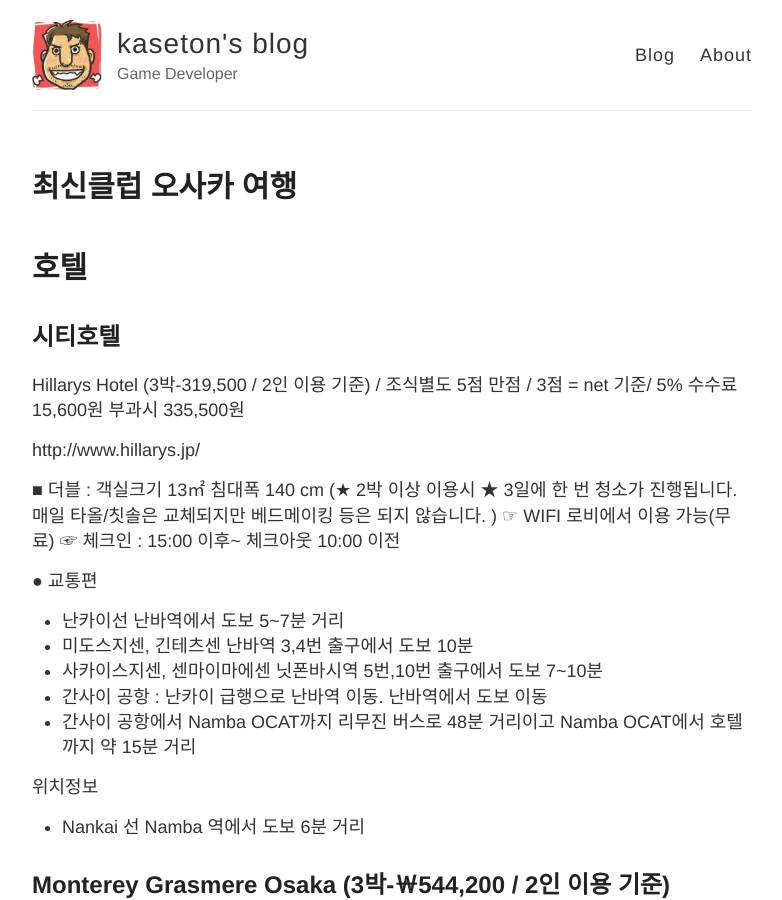
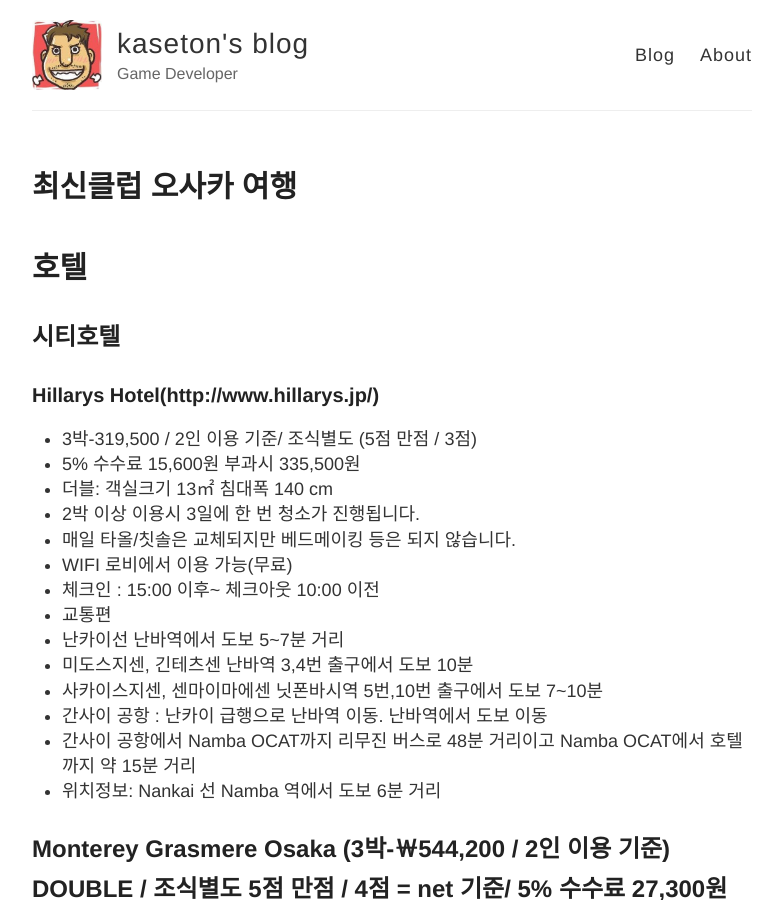
Before and after one commit to kaseton/kaseton.github.io, a Jekyll site: the page built from _posts/2018-11-27-osaka-travel.md, in a window 1280 px wide and 900 px high. Shown: the whole window, without its empty margins (248-1030 px from the left). Built offline with Jekyll 4.4.1, drawn with Linux system fonts in a browser that asks for light colours.

Commit message:
Update 2018-11-27-osaka-travel.md

```diff
--- a/_posts/2018-11-27-osaka-travel.md
+++ b/_posts/2018-11-27-osaka-travel.md
@@ -7,23 +7,25 @@ title: 최신클럽 오사카 여행
 
 <h2>시티호텔</h2>
 
-Hillarys Hotel (3박-319,500 / 2인 이용 기준) / 조식별도 5점 만점 / 3점 = net 기준/ 5% 수수료 15,600원 부과시 335,500원
-
-http://www.hillarys.jp/
-
-■ 더블 : 객실크기 13㎡  침대폭 140 cm (★ 2박 이상 이용시 ★ 3일에 한 번 청소가 진행됩니다. 매일 타올/칫솔은 교체되지만 베드메이킹 등은 되지 않습니다. )
-☞ WIFI 로비에서  이용 가능(무료)
-☞ 체크인 : 15:00 이후~ 체크아웃 10:00 이전
-
-●  교통편
-* 난카이선 난바역에서 도보 5~7분 거리
-* 미도스지센, 긴테츠센 난바역 3,4번 출구에서 도보 10분
-* 사카이스지센, 센마이마에센 닛폰바시역 5번,10번 출구에서 도보 7~10분
-* 간사이 공항 : 난카이 급행으로 난바역 이동. 난바역에서 도보 이동
-* 간사이 공항에서 Namba OCAT까지 리무진 버스로 48분 거리이고 Namba OCAT에서 호텔까지 약 15분 거리
-
-위치정보
-* Nankai 선 Namba 역에서 도보 6분 거리
+<h3>Hillarys Hotel(http://www.hillarys.jp/)</h3>
+<ul>
+ <li>3박-319,500 / 2인 이용 기준/ 조식별도 (5점 만점 / 3점)</li>
+ <li>5% 수수료 15,600원 부과시 335,500원</li>
+ <li>더블: 객실크기 13㎡  침대폭 140 cm
+  <li>2박 이상 이용시 3일에 한 번 청소가 진행됩니다. </li>
+  <li>매일 타올/칫솔은 교체되지만 베드메이킹 등은 되지 않습니다.</li>
+ </li>
+ <li>WIFI 로비에서  이용 가능(무료)</li>
+ <li>체크인 : 15:00 이후~ 체크아웃 10:00 이전</li>
+ <li>교통편
+  <li>난카이선 난바역에서 도보 5~7분 거리</li>
+  <li>미도스지센, 긴테츠센 난바역 3,4번 출구에서 도보 10분</li>
+  <li>사카이스지센, 센마이마에센 닛폰바시역 5번,10번 출구에서 도보 7~10분</li>
+  <li>간사이 공항 : 난카이 급행으로 난바역 이동. 난바역에서 도보 이동</li>
+  <li>간사이 공항에서 Namba OCAT까지 리무진 버스로 48분 거리이고 Namba OCAT에서 호텔까지 약 15분 거리</li>
+ </li>
+ <li>위치정보: Nankai 선 Namba 역에서 도보 6분 거리</li>
+</ul>
 
 <h2>Monterey Grasmere Osaka (3박-￦544,200 / 2인 이용 기준) DOUBLE / 조식별도 5점 만점 / 4점 = net 기준/ 5% 수수료 27,300원 부과시 571,500원</h2>
 
```
